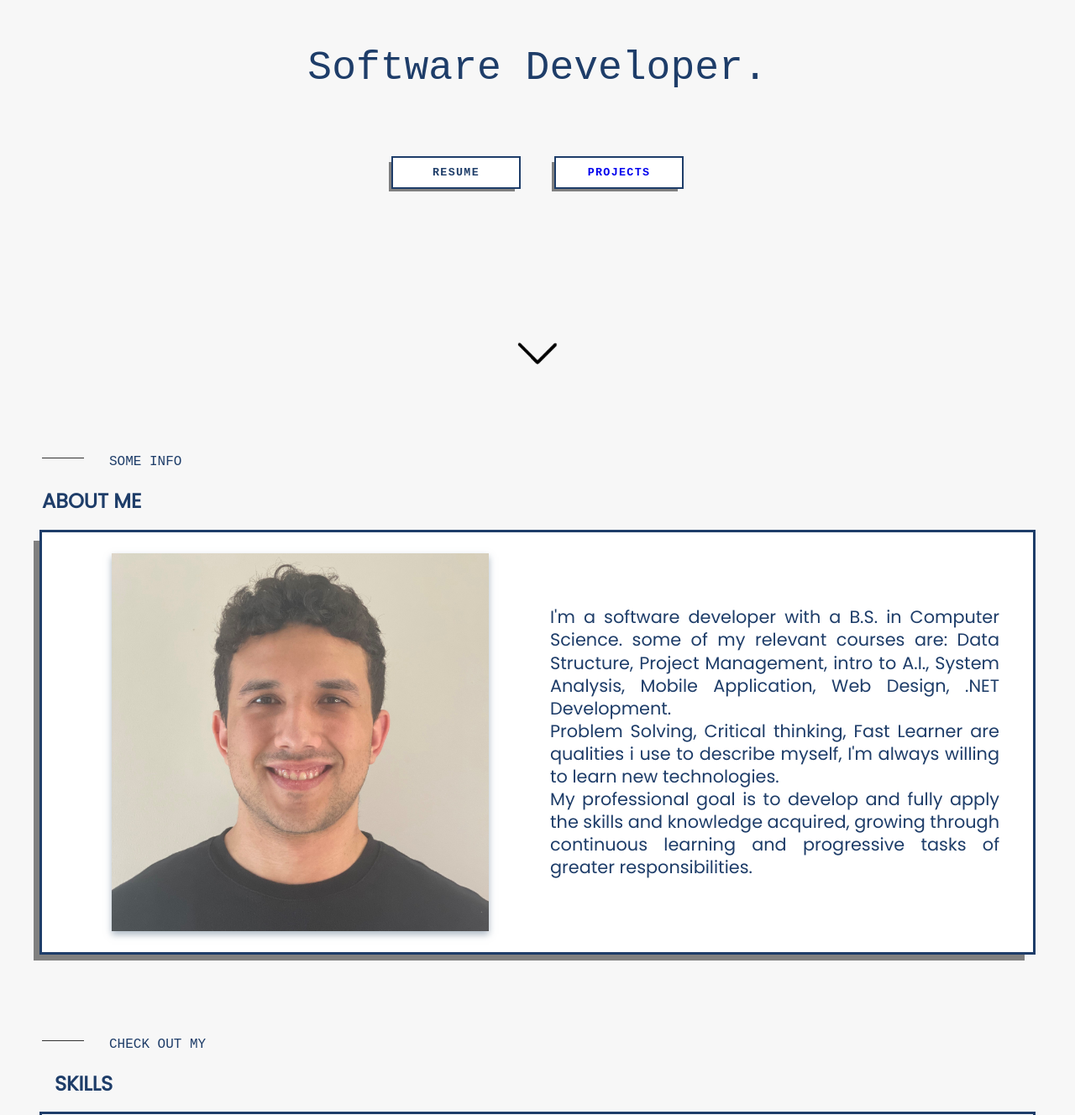
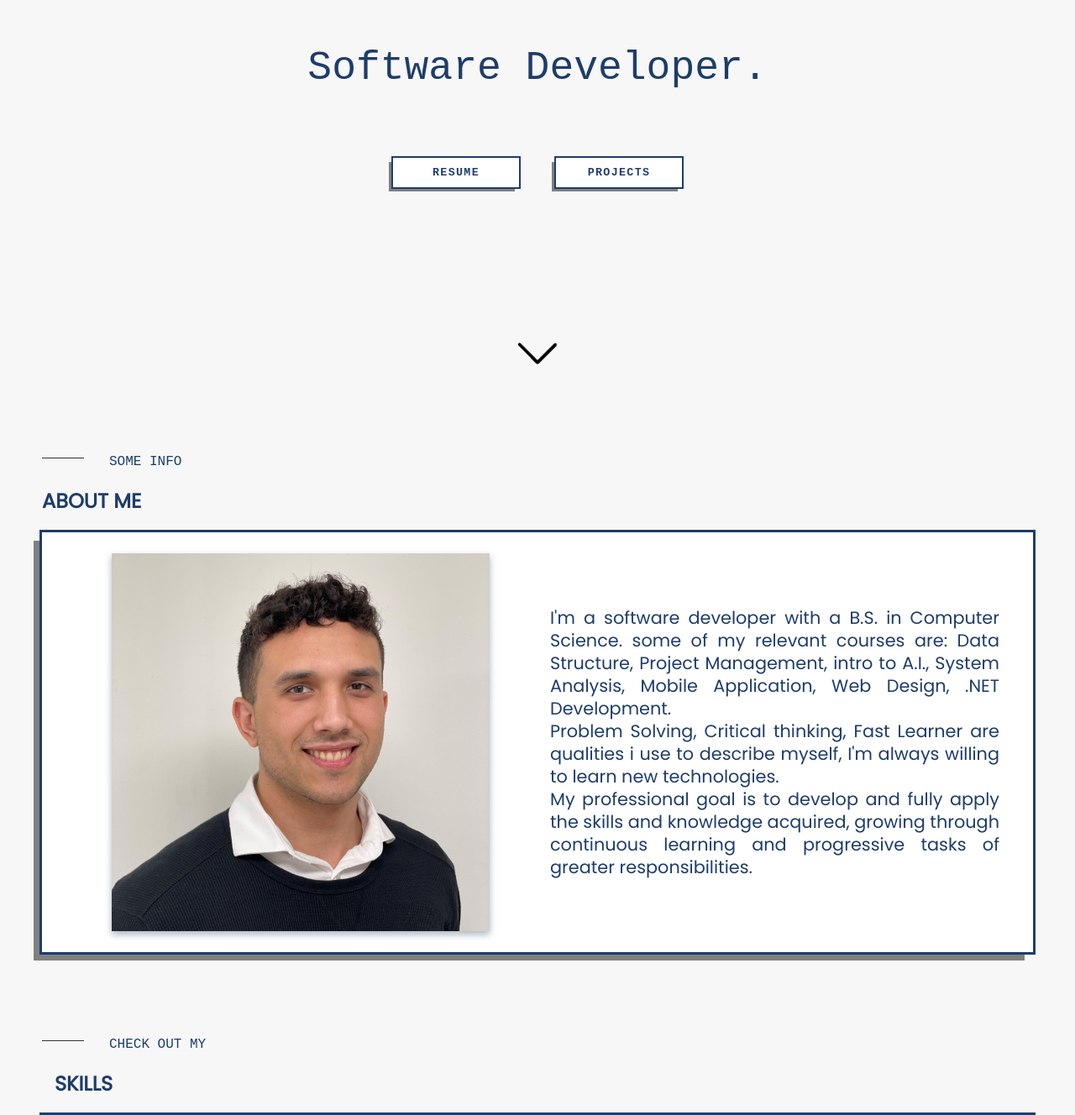
Before and after one commit to Moukhles-github/folio, a PHP site: page / in a window 1280 px wide. Shown: the part 310-1638 px from the top of the page at 84% size. Run offline with PHP 8.4, Linux system fonts and the light colour scheme.

Commit message:
Change to php version

```diff
--- a/CSS/Index.css
+++ b/CSS/Index.css
@@ -138,6 +138,30 @@ nav {
 }
 
 .btn-container > button:hover {
+  cursor: pointer;
+  box-shadow: -7px 7px #1e3d69;
+  padding: 15px 25px;
+  width: 170px;
+  /* width: 130px; */
+}
+
+.btn-container > a > button {
+  font-family: "Courier New", Courier, monospace;
+  color: #1e3d69;
+  font-weight: bold;
+  letter-spacing: 0.1em;
+  text-align: center;
+  margin: 10px 20px;
+  width: 150px;
+  outline: 2px solid #1e3d69;
+  background-color: white;
+  border: none;
+  padding: 10px 20px;
+  box-shadow: -5px 5px gray;
+  transition: width 0.1s, padding 0.1s, box-shadow 0.5s;
+}
+
+.btn-container > a > button:hover {
   cursor: pointer;
   box-shadow: -7px 7px #1e3d69;
   padding: 15px 25px;
--- a/Index.html
+++ b/Index.php
@@ -54,7 +54,7 @@
 
       <div class="btn-container">
         <button class="btn-resume" id="btn-resume">RESUME</button>
-        <button class="btn-project"><a href="#project">PROJECTS</a></button>
+        <a href="#project"><button class="btn-project" id="btn-project">PROJECTS</button></a>
       </div>
 
       <div class="title-arrow-img">
@@ -72,6 +72,8 @@
       <div class="modal-content">
         <span class="close">&times;</span>
         <p>Some text in the Modal..</p>
+
+        <div><embed src="" type=""></div>
       </div>
 
     </div>
@@ -84,7 +86,7 @@
     <div class="about-container">
       <div class="about-portrait">
 
-        <img src="img/Portfolio-pic.jpg" alt="portrait-myself">
+        <img src="img/portrait.jpg" alt="portrait-myself">
       </div>
 
       <div class="about-skills">
--- a/javascript/index.js
+++ b/javascript/index.js
@@ -20,10 +20,10 @@ $( document ).ready(function() {
      },500);
     })
 
-    $('.btn-container > button > a').on('click', function(){
-      $("html, body").animate({
-       scrollTop: $($.attr(this, 'href')).offset().top
-     },500);
+    $('.btn-container > a').on('click', function(){
+     $("html, body").animate({
+      scrollTop: $($.attr(this, 'href')).offset().top
+    },500);
     })
 
  // Get the modal
```
Also changed, not shown: admin.php (added), img/portrait.jpg, login.php (added), 1 other file.
